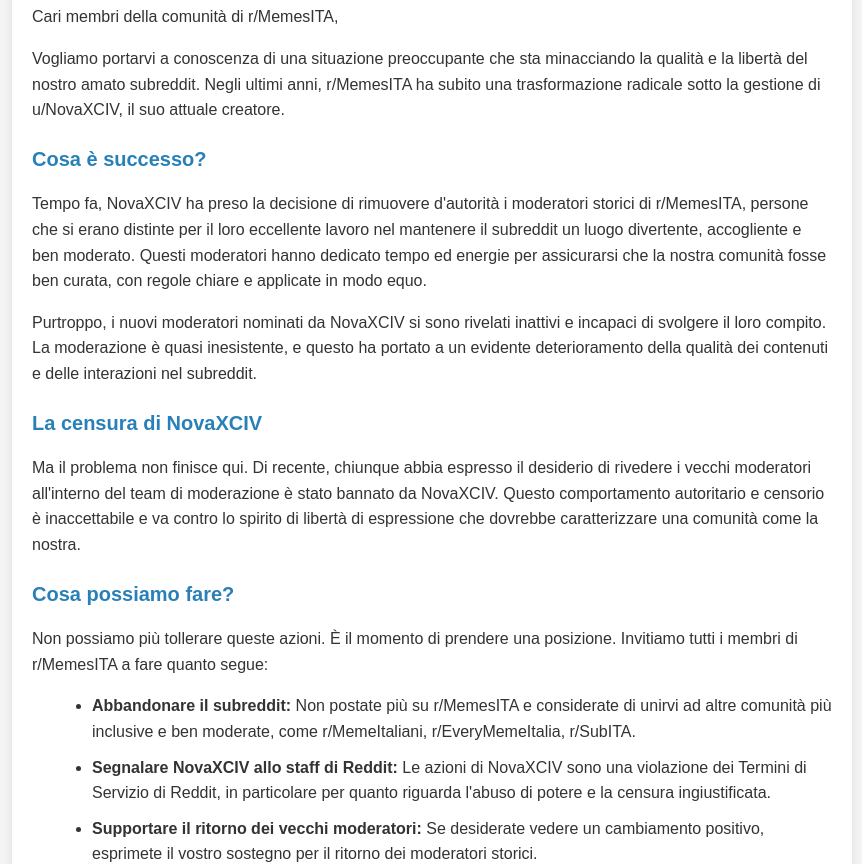
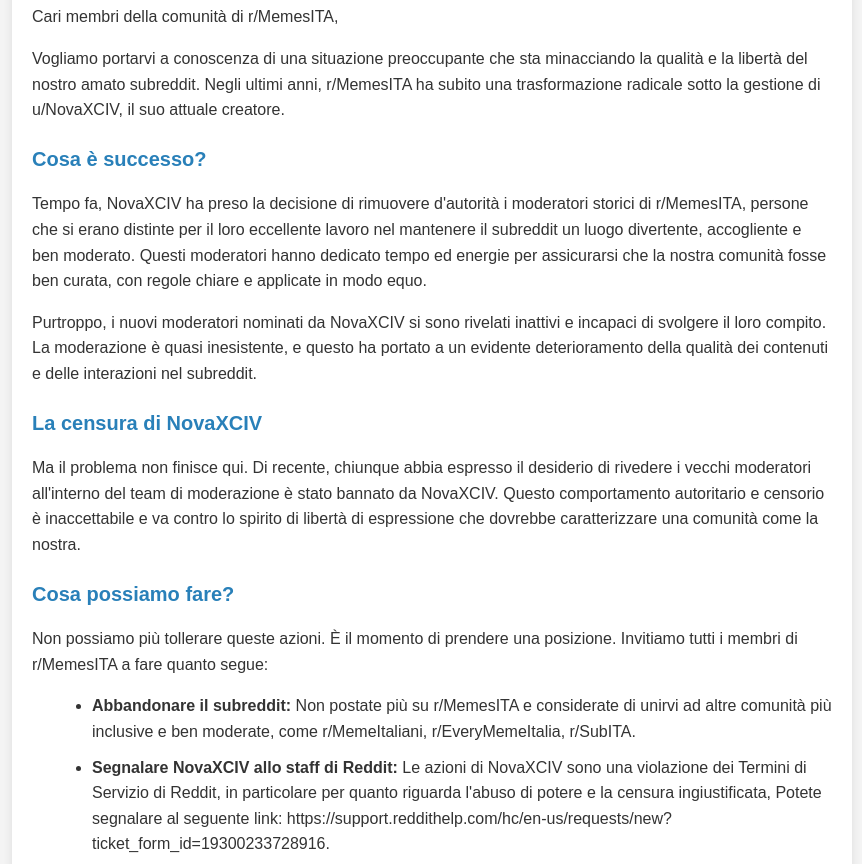
Before and after one commit to EXE-Official/memesitabans, a plain HTML site: page index.html in a window 1280 px wide. Shown: the part 110-974 px from the top of the page, without its empty margins (208-1070 px from the left). Drawn offline with Linux system fonts and the light colour scheme.

Commit message:
Update index.html

```diff
--- a/index.html
+++ b/index.html
@@ -28,7 +28,7 @@
             <p>Non possiamo più tollerare queste azioni. È il momento di prendere una posizione. Invitiamo tutti i membri di r/MemesITA a fare quanto segue:</p>
             <ul>
                 <li><strong>Abbandonare il subreddit:</strong> Non postate più su r/MemesITA e considerate di unirvi ad altre comunità più inclusive e ben moderate, come r/MemeItaliani, r/EveryMemeItalia, r/SubITA.</li>
-                <li><strong>Segnalare NovaXCIV allo staff di Reddit:</strong> Le azioni di NovaXCIV sono una violazione dei Termini di Servizio di Reddit, in particolare per quanto riguarda l'abuso di potere e la censura ingiustificata.</li>
+                <li><strong>Segnalare NovaXCIV allo staff di Reddit:</strong> Le azioni di NovaXCIV sono una violazione dei Termini di Servizio di Reddit, in particolare per quanto riguarda l'abuso di potere e la censura ingiustificata,  Potete segnalare al seguente link: https://support.reddithelp.com/hc/en-us/requests/new?ticket_form_id=19300233728916.</li>
                 <li><strong>Supportare il ritorno dei vecchi moderatori:</strong> Se desiderate vedere un cambiamento positivo, esprimete il vostro sostegno per il ritorno dei moderatori storici.</li>
             </ul>
 
```
